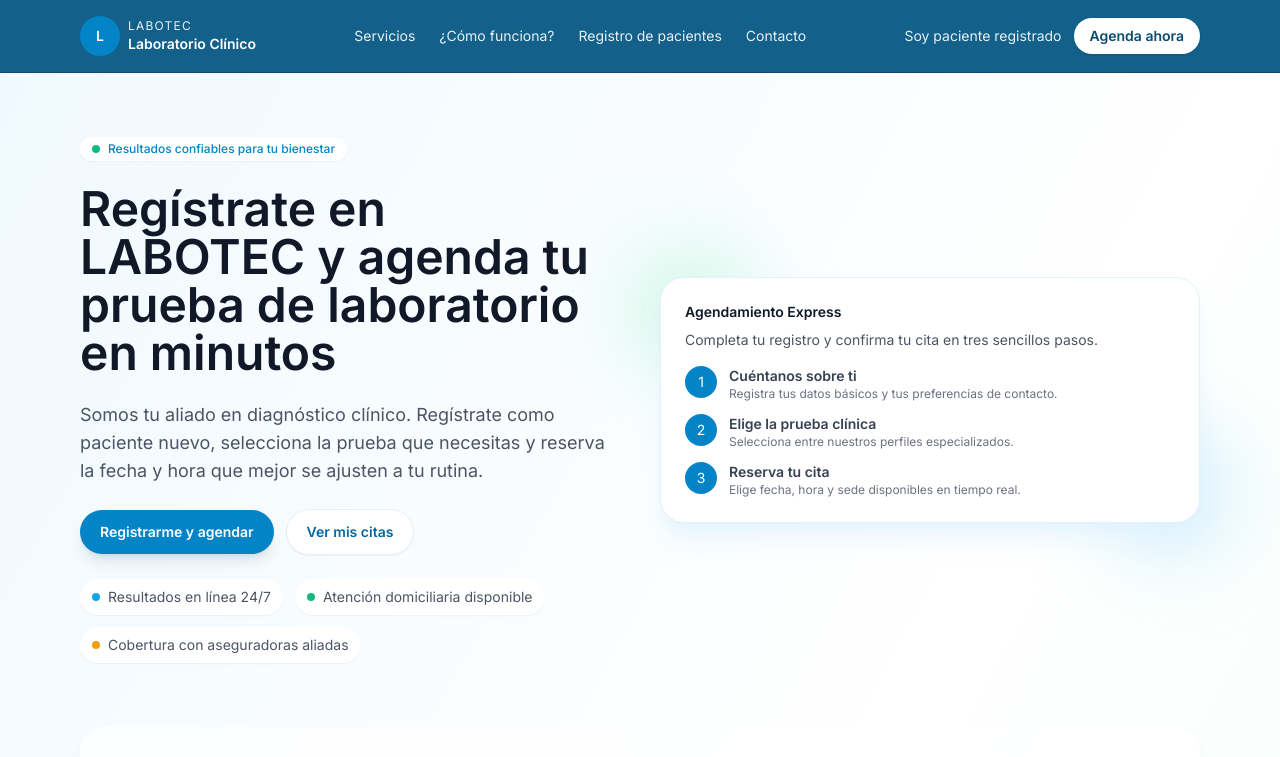
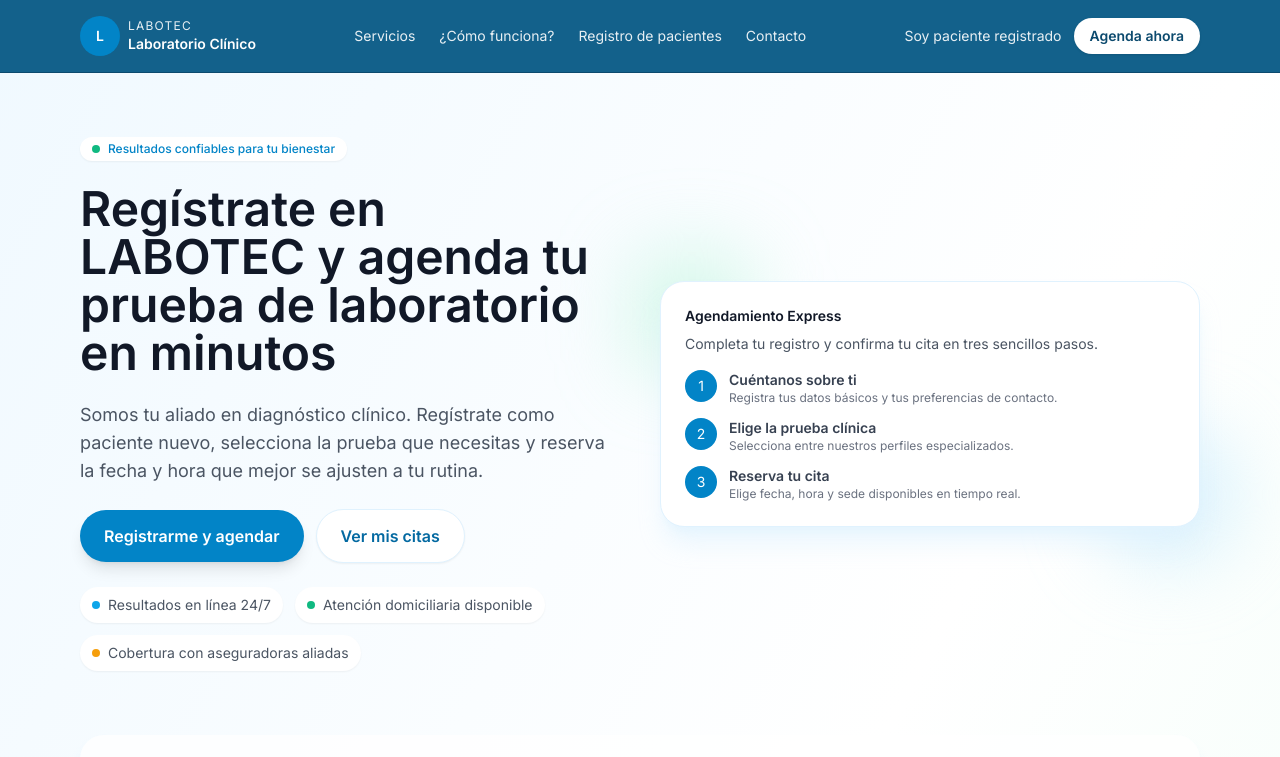
Before and after one commit to camc2220/labotec-all, a React (Vite) app in the folder labotec-web/: page / in a window 1280 px wide. Shown: the top 757 px of the page. Built offline with nearby package versions, Linux system fonts and the light colour scheme; no server answers.

Commit message:
Enlarge appointment CTAs and route to login

```diff
--- a/labotec-web/src/pages/Home.jsx
+++ b/labotec-web/src/pages/Home.jsx
@@ -102,15 +102,15 @@ export default function Home() {
               Somos tu aliado en diagnóstico clínico. Regístrate como paciente nuevo, selecciona la prueba que necesitas y reserva la fecha y hora que mejor se ajusten a tu rutina.
             </p>
             <div className="flex flex-col gap-3 sm:flex-row sm:items-center">
-              <a
-                href="#procesos"
-                className="inline-flex items-center justify-center rounded-full bg-sky-600 px-5 py-3 text-sm font-semibold text-white shadow-lg transition hover:-translate-y-0.5 hover:bg-sky-700"
+              <Link
+                to="/login?next=/app/appointments"
+                className="inline-flex items-center justify-center rounded-full bg-sky-600 px-6 py-3.5 text-base font-semibold text-white shadow-lg transition hover:-translate-y-0.5 hover:bg-sky-700"
               >
                 Registrarme y agendar
-              </a>
+              </Link>
               <Link
                 to="/login?next=/app/appointments"
-                className="inline-flex items-center justify-center rounded-full border border-sky-100 bg-white px-5 py-3 text-sm font-semibold text-sky-700 shadow-sm transition hover:border-sky-200 hover:text-sky-800"
+                className="inline-flex items-center justify-center rounded-full border border-sky-100 bg-white px-6 py-3.5 text-base font-semibold text-sky-700 shadow-sm transition hover:border-sky-200 hover:text-sky-800"
               >
                 Ver mis citas
               </Link>
```
